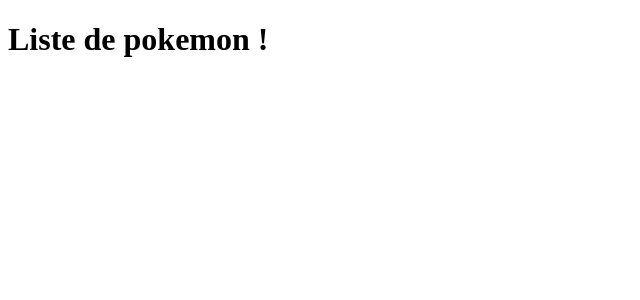
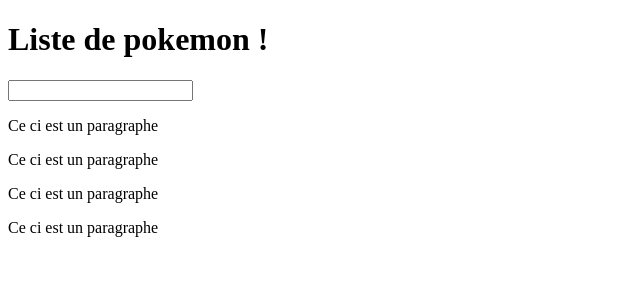
Before and after one commit to mertinaclaudietoto/ng-pokemon-app, an Angular app: page / in a window 1280 px wide. Shown: the top 300 px of the page, without its empty margins (0-640 px from the left). Built offline with nearby package versions, Linux system fonts and the light colour scheme.

Commit message:
evenement html

```diff
--- /dev/null
+++ b/src/app/app.component.html
@@ -0,0 +1,10 @@
+<h1>Liste de pokemon !</h1>
+<input
+    #input
+    (keyup)="selectPokemon(input.value)"
+    type="number"
+>
+<p>Ce ci est un paragraphe</p>
+<p>Ce ci est un paragraphe</p>
+<p>Ce ci est un paragraphe</p>
+<p>Ce ci est un paragraphe</p>
--- a/src/app/app.component.ts
+++ b/src/app/app.component.ts
@@ -4,12 +4,8 @@
 import { Pokemon } from './pokemon';
 @Component({
   selector: 'app-root',
-  imports: [RouterOutlet],
-  template: `
-    <h1>Liste de pokemon !</h1>
-
-    <router-outlet />
-  `,
+  // imports: [RouterOutlet],
+  templateUrl:'./app.component.html',
   styles: [],
 })
 export class AppComponent implements OnInit {
@@ -17,9 +13,10 @@
 
   ngOnInit(): void {
       console.table(POKEMONS)
-      this.selectPokemon(POKEMONS[1])
+      // this.selectPokemon(POKEMONS[1])
   }
-  selectPokemon(pokemonName:Pokemon){
-    console.log(`Vous avez clique sur le pokemon ${pokemonName.name}`)
+  selectPokemon(pokemonID:string){
+    const pokemonselected :Pokemon|undefined= POKEMONS.find(pokemon => pokemon.id==+pokemonID);
+    console.log(`Vous avez clique sur le pokemon ${pokemonselected?.name}`)
   }
 }
```
